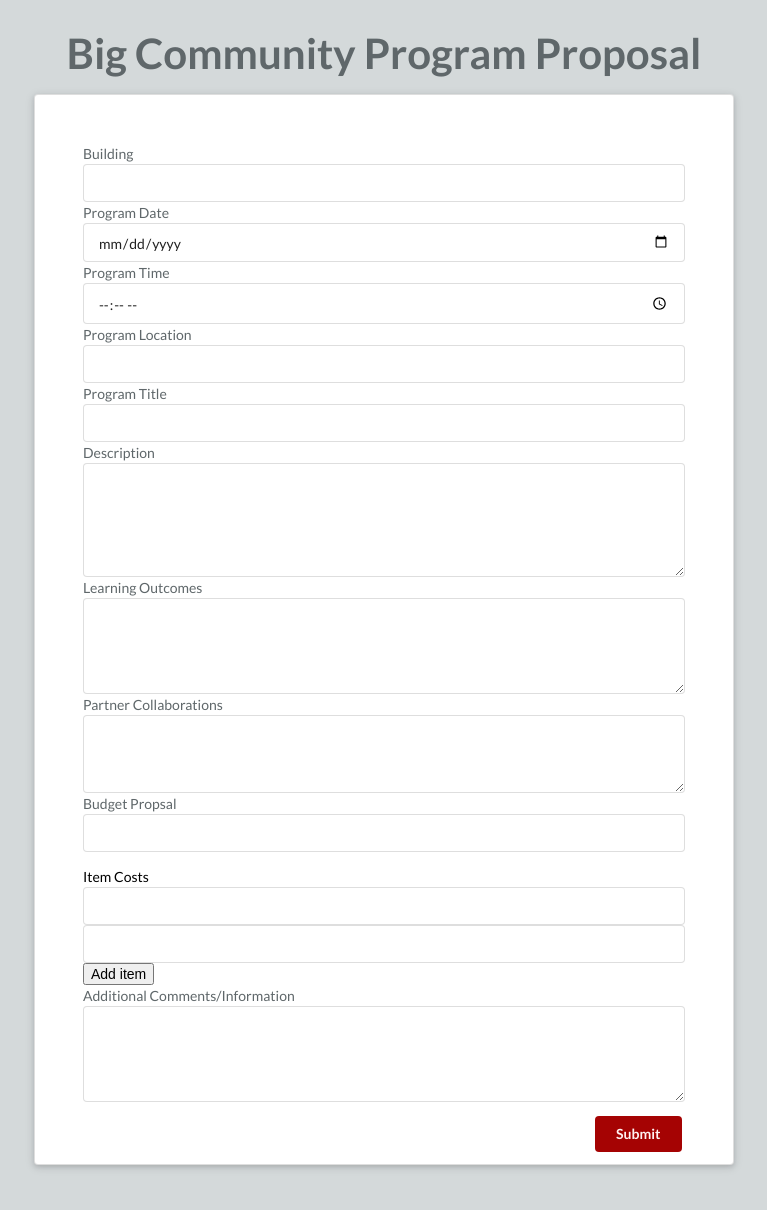
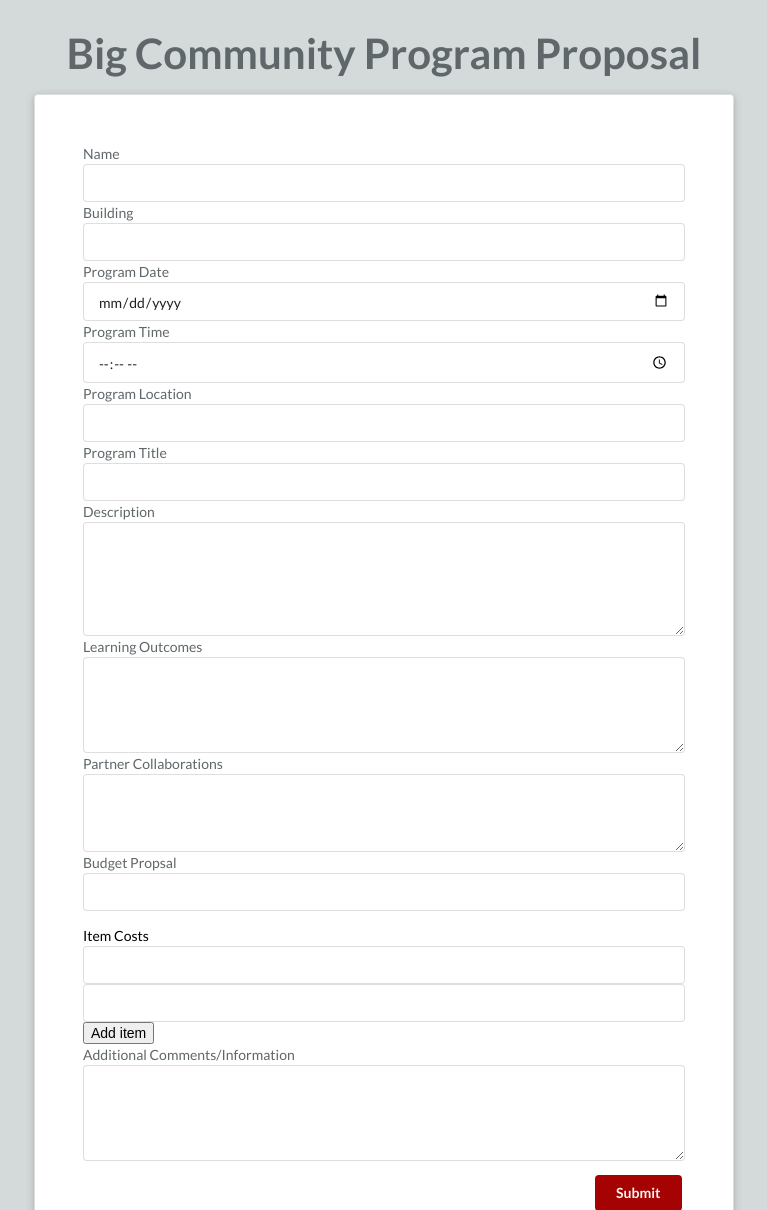
Before and after one commit to razerater/web-sys-term-project, a PHP site: page /big_community_form.php in a window 1280 px wide. Shown: the top 1210 px of the page, without its empty margins (256-1023 px from the left). Run offline with PHP 8.4, Linux system fonts and the light colour scheme; a user stored in the database is signed in; data comes from the database, SQL or seed files in the repository.

Commit message:
Add files via upload

```diff
--- a/big_community_form.php
+++ b/big_community_form.php
@@ -13,10 +13,13 @@ require_once 'dbconnect.php';
 $error = false;
 $errorText = '';
 
+$userRow=mysql_fetch_array(mysql_query("SELECT * FROM accounts WHERE ID= '".$_SESSION['user']."'"));
+
 //set post data to php variables
 //will be more useful later when we validate user entry
 if(isset($_POST['submit'])) {
-	$name = $userRow['name']; // htmlspecialchars($_POST['name']);
+	$name = htmlspecialchars($_POST['name']);
+	$email = $userRow['email'];
 	$building = htmlspecialchars($_POST['building']);
 	$date = htmlspecialchars($_POST['date']);
 	$time = htmlspecialchars($_POST['time']);
@@ -28,15 +31,15 @@ if(isset($_POST['submit'])) {
 	$budget = htmlspecialchars($_POST['budget']);
 	//Arrays cannot be put in SQL tables, so they must be converted into a string,
 	//which can later be decoded back to an array in php using the unserialize() function
-	$itemNames = serialize(htmlspecialchars($_POST['itemName']));
-	$itemCosts = serialize(htmlspecialchars($_POST['itemCost']));
+	$itemNames = serialize($_POST['itemName']);
+	$itemCosts = serialize($_POST['itemCost']);
 	$additional = htmlspecialchars($_POST['additional']);
 
 	//form validation, makes sure nothiing is empty. Add more later
 
 	//if no error run sql code, small_program_proposals is the table name, need new table for each form type
 	if(!$error) {
-		$sql = "INSERT INTO big_program_proposals (name, building, `date`, `time`, location, title, description, learningOutcomes, budget, itemNames, itemCosts, additional) VALUES ('$name','$building','$date','$time','$location','$title','$description','$learningOutcomes','$budget','$itemNames','$itemCosts', '$additional')";
+		$sql = "INSERT INTO big_program_proposals (name, email, building, `date`, `time`, location, title, description, learningOutcomes, budget, itemNames, itemCosts, additional) VALUES ('$name','$email', '$building','$date','$time','$location','$title','$description','$learningOutcomes','$budget','$itemNames','$itemCosts', '$additional')";
 		if(!mysql_query($sql)) {	//if the sql is bad it prints an error, else it just runs the script
 			die('Error: ' . mysql_error());
 		}
@@ -64,8 +67,8 @@ if(isset($_POST['submit'])) {
 
 		<!-- Name values are selectors for posting to php -->
 		<form class="ui form" action="<?php echo htmlspecialchars($_SERVER['PHP_SELF']); ?>" method="POST">
-			<!-- <label>Name</label>
-			<input type="text" name="name"/><br> -->
+			<label>Name</label>
+			<input type="text" name="name"/><br>
 			<label>Building</label>
 			<input type="text" name="building"/><br>
 			<label>Program Date</label>
--- a/dashboard.php
+++ b/dashboard.php
@@ -140,7 +140,7 @@ $userRow=mysql_fetch_array(mysql_query("SELECT * FROM accounts WHERE ID= '".$_SE
                 if($count >= 1) {
                   echo('<div class="ten wide column"><form action="view_small_forms.php" method="POST"');
                   echo('<a class="title">'.$smallFormMatch['title'].'</a>');
-                  echo(' From: <a>'.$smallFormMatch['name'].'</a>');
+                  echo(' from: <a>'.$smallFormMatch['name'].' '.'</a>');
                   echo('<input type="hidden" value="'.$smallFormMatch['ID'].'"  name="data"/>');
                   echo('<input type="submit" value="view event" name="view"/>');
                   echo('<br></form></div>');
@@ -193,7 +193,7 @@ $userRow=mysql_fetch_array(mysql_query("SELECT * FROM accounts WHERE ID= '".$_SE
                 if($count >= 1) {
                   echo('<div class="ten wide column"><form action="view_big_forms.php" method="POST"');
                   echo('<a class="title">'.$bigFormMatch['title'].'</a>');
-                  echo(' name: <a>'.$bigFormMatch['name'].'</a>');
+                  echo(' from: <a>'.$bigFormMatch['name'].' '.'</a>');
                   echo('<input type="hidden" value="'.$bigFormMatch['ID'].'"  name="data"/>');
                   echo('<input type="submit" value="view event" name="view"/>');
                   echo('<br></form></div>');
```
Also changed, not shown: small_form.php (+5 -5 lines).
